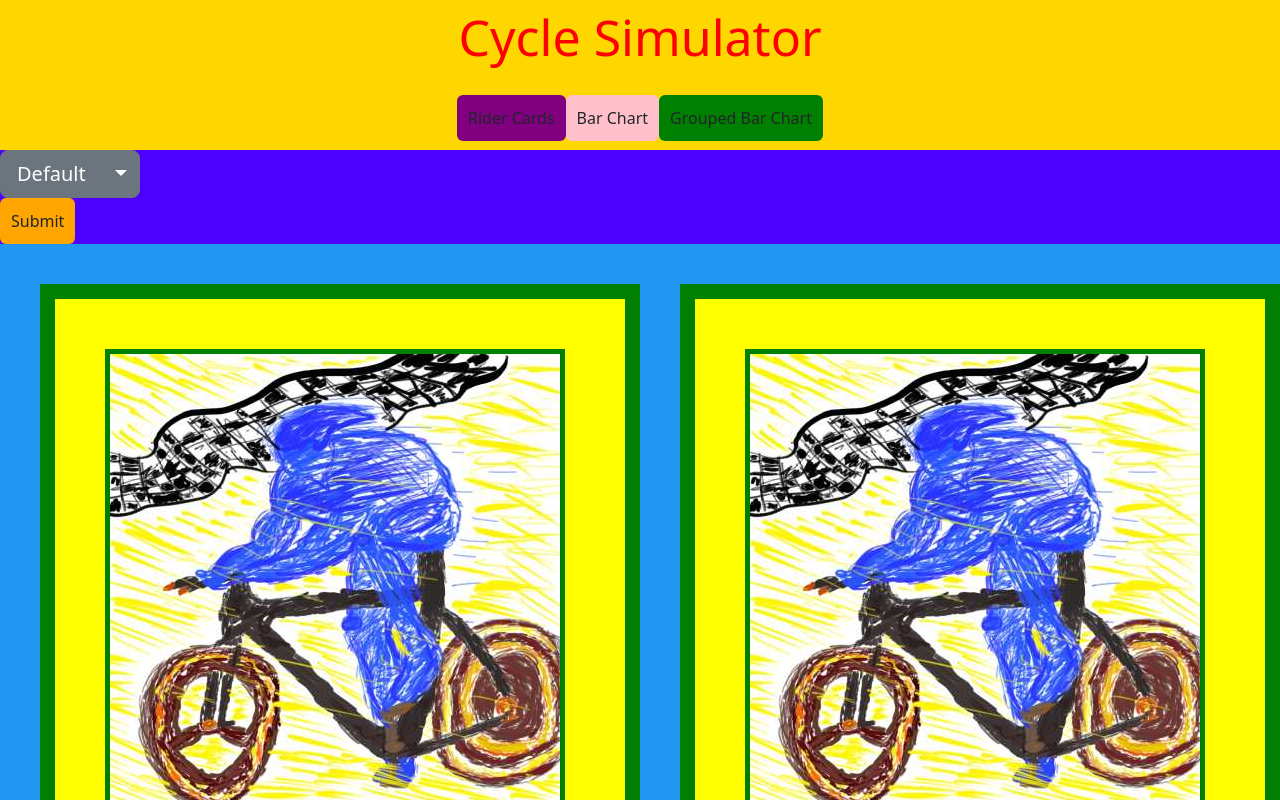
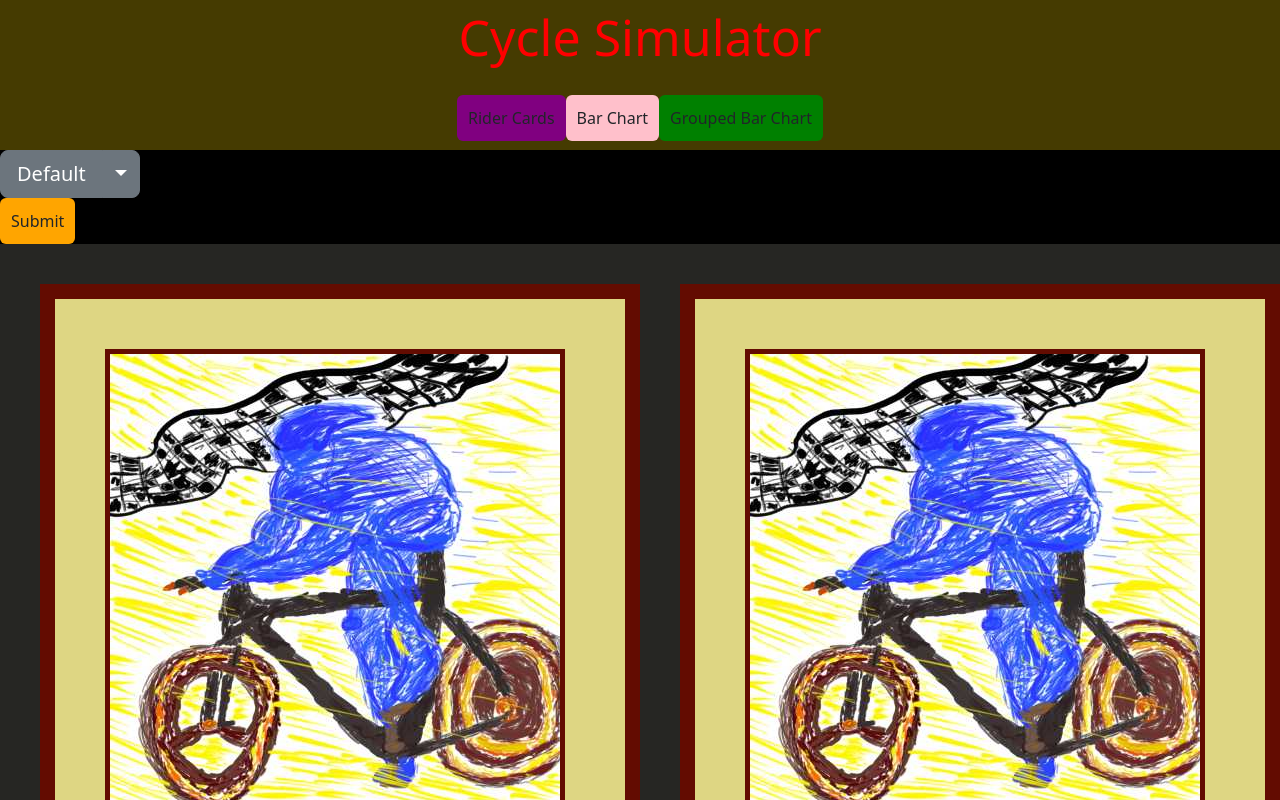
Before and after one commit to DotSumWedge/CycleSimulatorClient, a React (Create React App) app: page /RiderCardPage in a window 1280 px wide. Shown: the top 800 px of the page. Built offline with nearby package versions, Linux system fonts and the light colour scheme; the HTML template or start-up script is replaced by a standard one.

Commit message:
Updated color scheme for rider card page, background, and the header

```diff
--- a/src/App.js
+++ b/src/App.js
@@ -44,7 +44,7 @@ const App = () => {
 }
 
 const backgroundStyle = {
-  backgroundColor: '#4c00ff'
+  backgroundColor: '#000000'
 }
 
 export default App;
--- a/src/components/Header.js
+++ b/src/components/Header.js
@@ -36,7 +36,7 @@ Header.propTypes = {
 
 const headingStyle = {
     color: 'red',
-    backgroundColor: 'gold',
+    backgroundColor: '#453b01',
     textAlign: 'center',
     fontSize: '50px'
 }
--- a/src/components/RiderCard.js
+++ b/src/components/RiderCard.js
@@ -59,11 +59,10 @@ const RiderCard = ({rider}) => {
 };
 
 const RiderCardStyle = {
-    backgroundColor: 'yellow',
-    color: 'red',
+    backgroundColor: '#ded683',
     width: '600px',
     height: '700px',
-    border: '15px solid green',
+    border: '15px solid #630c01',
     padding: '50px',
     margin: '20px'
 }
@@ -72,7 +71,7 @@ const RiderImageStyle = {
     // currently rider cards are 450px by 450px
     width: '460px',
     height: '460px',
-    border: '5px solid green'
+    border: '5px solid #630c01'
 }
 
 const RiderNameStyle = {
--- a/src/pages/RiderCardPage.js
+++ b/src/pages/RiderCardPage.js
@@ -297,7 +297,7 @@ function RiderCardPage() {
 const RiderCardsStyle = {
   display: 'grid',
   gridTemplateColumns: 'auto auto auto auto',
-  backgroundColor: '#2196F3',
+  backgroundColor: '#262623',
   padding: '20px',
 }
 
```
